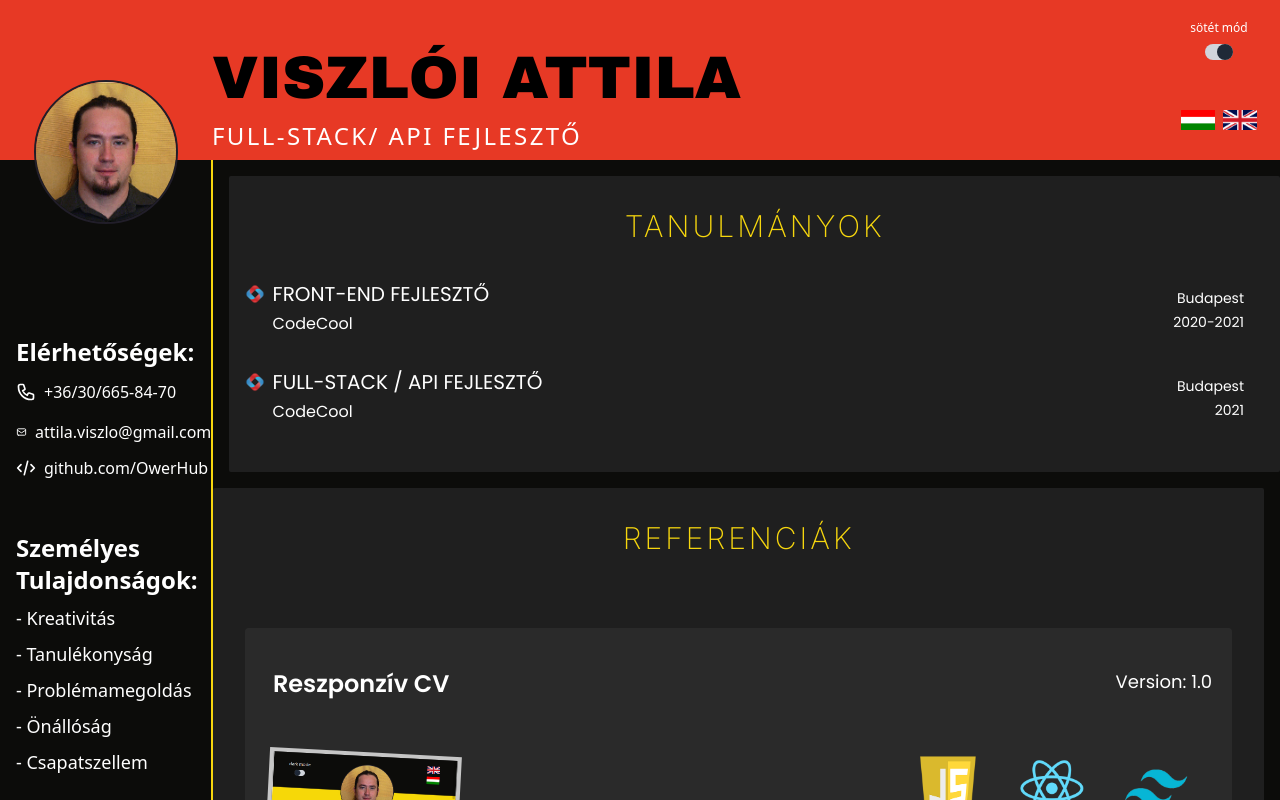
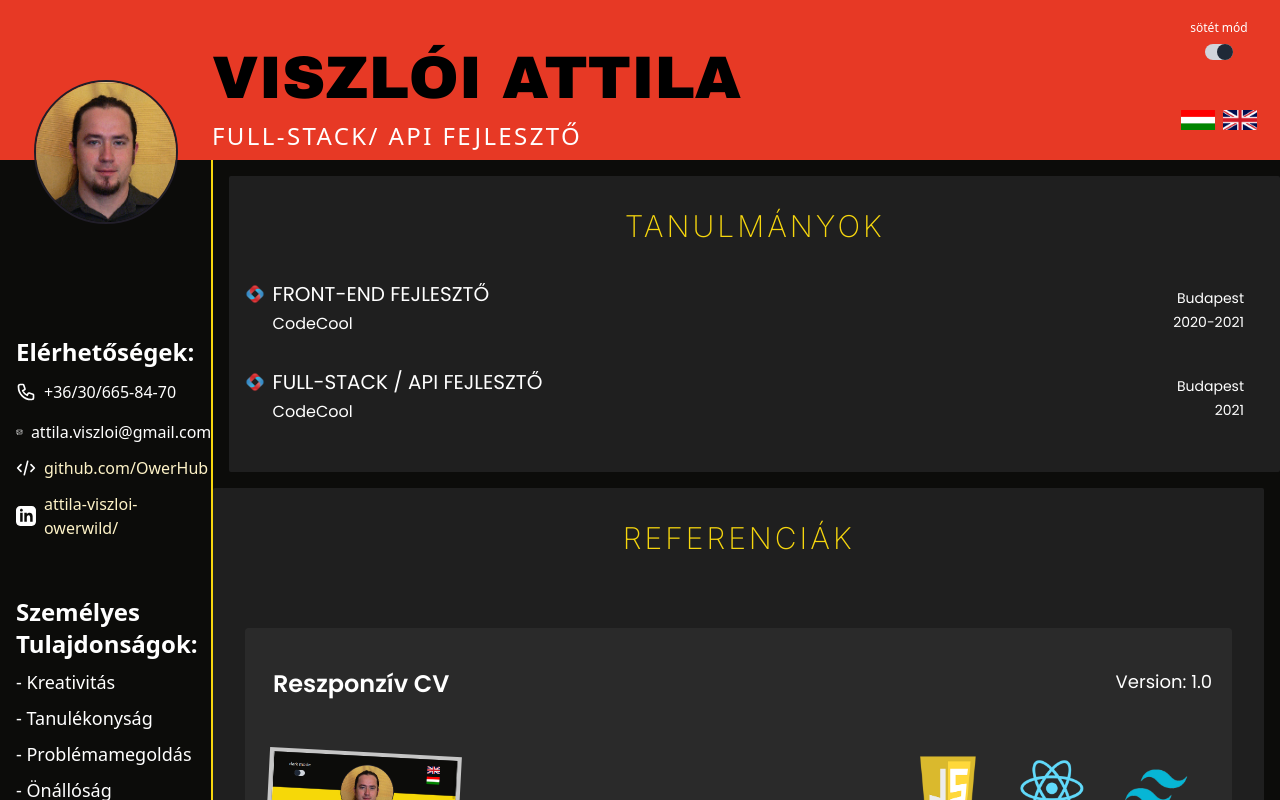
Before and after one commit to OwerHub/responsive-CV-oweriwild, a React (Create React App) app: page / in a window 1280 px wide. Shown: the top 800 px of the page. Built offline with nearby package versions, Linux system fonts and the light colour scheme.

Commit message:
LinkedIn OK

```diff
--- a/public/index.html
+++ b/public/index.html
@@ -5,10 +5,7 @@
     <link rel="icon" href="%PUBLIC_URL%/favicon.ico" />
     <meta name="viewport" content="width=device-width, initial-scale=1" />
     <meta name="theme-color" content="#000000" />
-    <meta
-      name="description"
-      content="Web site created using create-react-app"
-    />
+    <meta name="description" content="Web site created using create-react-app" />
     <link rel="apple-touch-icon" href="%PUBLIC_URL%/logo192.png" />
     <!--
       manifest.json provides metadata used when your web app is installed on a
@@ -24,7 +21,7 @@
       work correctly both with client-side routing and a non-root public URL.
       Learn how to configure a non-root public URL by running `npm run build`.
     -->
-    <title>React App</title>
+    <title>CV Viszlói Attila</title>
   </head>
   <body>
     <noscript>You need to enable JavaScript to run this app.</noscript>
--- a/src/components/footerComps/contacts.jsx
+++ b/src/components/footerComps/contacts.jsx
@@ -67,7 +67,34 @@ const PersonalSkills = (props) => {
               d="M10 20l4-16m4 4l4 4-4 4M6 16l-4-4 4-4"
             />
           </svg>
-          <span>{props.data.github}</span>
+          <a
+            href={props.data.github[1]}
+            target="_blank"
+            rel="noreferrer"
+            className="text-yellow-100"
+          >
+            {props.data.github[0]}
+          </a>
+        </div>
+        <div className="py-2 flex items-center ">
+          <svg
+            xmlns="http://www.w3.org/2000/svg"
+            className="h-5 w-5 mr-2"
+            width="24"
+            height="24"
+            viewBox="0 0 24 24"
+            fill="currentColor"
+          >
+            <path d="M19 0h-14c-2.761 0-5 2.239-5 5v14c0 2.761 2.239 5 5 5h14c2.762 0 5-2.239 5-5v-14c0-2.761-2.238-5-5-5zm-11 19h-3v-11h3v11zm-1.5-12.268c-.966 0-1.75-.79-1.75-1.764s.784-1.764 1.75-1.764 1.75.79 1.75 1.764-.783 1.764-1.75 1.764zm13.5 12.268h-3v-5.604c0-3.368-4-3.113-4 0v5.604h-3v-11h3v1.765c1.396-2.586 7-2.777 7 2.476v6.759z" />
+          </svg>
+          <a
+            href={props.data.linkedIn[1]}
+            target="_blank"
+            rel="noreferrer"
+            className="text-yellow-100"
+          >
+            {props.data.linkedIn[0]}
+          </a>
         </div>
       </section>
     </div>
--- a/src/languages/footerEng.json
+++ b/src/languages/footerEng.json
@@ -11,8 +11,9 @@
 		"title": "Contacts",
 
 		"phone": "+36/30/665-84-70",
-		"mail": "attila.viszlo@gmail.com",
-		"github": "github.com/OwerHub"
+		"mail": "attila.viszloi@gmail.com",
+		"github": ["github.com/OwerHub", "https://github.com/OwerHub"],
+		"linkedIn": ["attila-viszloi-owerwild/", "https://www.linkedin.com/in/attila-viszloi-owerwild/"]
 	},
 	"others": ["Personal Datas"]
 }
--- a/src/languages/footerHu.json
+++ b/src/languages/footerHu.json
@@ -1,7 +1,7 @@
 {
 	"hobbies": {
 		"title": "Hobbik",
-		"datas": ["Zene", "Fotózás", "Olvasás"]
+		"datas": ["Zene", "Fotózás", "Irodalom"]
 	},
 	"skills": {
 		"title": "Személyes Tulajdonságok",
@@ -11,8 +11,9 @@
 		"title": "Elérhetőségek",
 
 		"phone": "+36/30/665-84-70",
-		"mail": "attila.viszlo@gmail.com",
-		"github": "github.com/OwerHub"
+		"mail": "attila.viszloi@gmail.com",
+		"github": ["github.com/OwerHub", "https://github.com/OwerHub"],
+		"linkedIn": ["attila-viszloi-owerwild/", "https://www.linkedin.com/in/attila-viszloi-owerwild/"]
 
 	},
 	"others": ["Személyes Adatok"]
```
